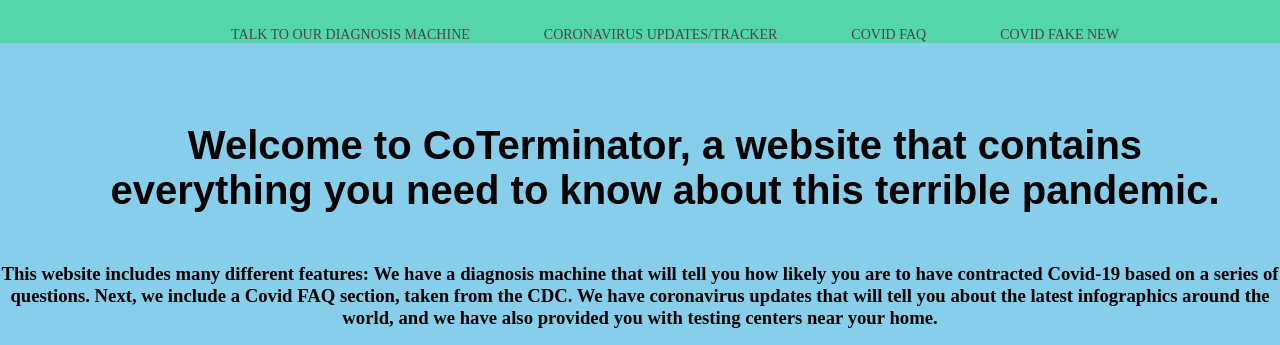
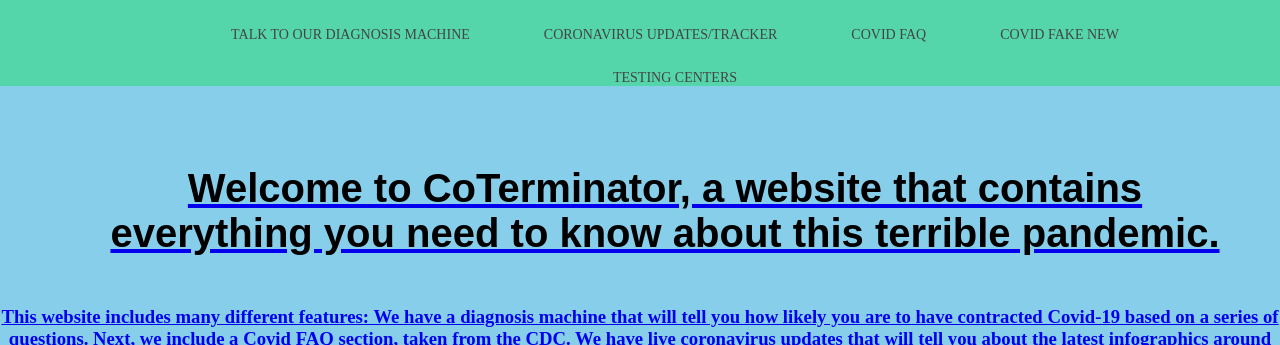
Before and after one commit to ntdkhiem/CoTerminator, a Flask app: page / in a window 1280 px wide. Shown: the top 345 px of the page. Run offline with Flask 2, Linux system fonts and the light colour scheme.

Commit message:
:green_heart: add testing centers in nav

```diff
--- a/services/web/templates/index.html
+++ b/services/web/templates/index.html
@@ -20,6 +20,8 @@
           <li><a href="{{ url_for('.tracker') }}">Coronavirus Updates/Tracker</a></li>
           <li><a href="{{ url_for('.faq') }}">Covid FAQ</a></li>
           <li><a href="{{ url_for('.fnews') }}">COVID Fake New</a></li>
+          <li><a href="https://www.arcgis.com/apps/webappviewer/index.html?id=2ec47819f57c40598a4eaf45bf9e0d16">
+              Testing Centers</li>
         </ul>
       </nav>
     </div>
@@ -35,8 +37,9 @@
     <h3>
       <center>This website includes many different features: We have a diagnosis machine that will tell you how likely
         you are to have contracted Covid-19 based on a series of questions. Next, we include a Covid FAQ section, taken
-        from the CDC. We have coronavirus updates that will tell you about the latest infographics around the world, and
-        we have also provided you with testing centers near your home.</center>
+        from the CDC. We have live coronavirus updates that will tell you about the latest infographics around the
+        world, and we have also provided you with a website that can inform you of testing centers near your home. We
+        also have a tracker that can track cases near you and in your county!</center>
     </h3>
 
     <img
```
